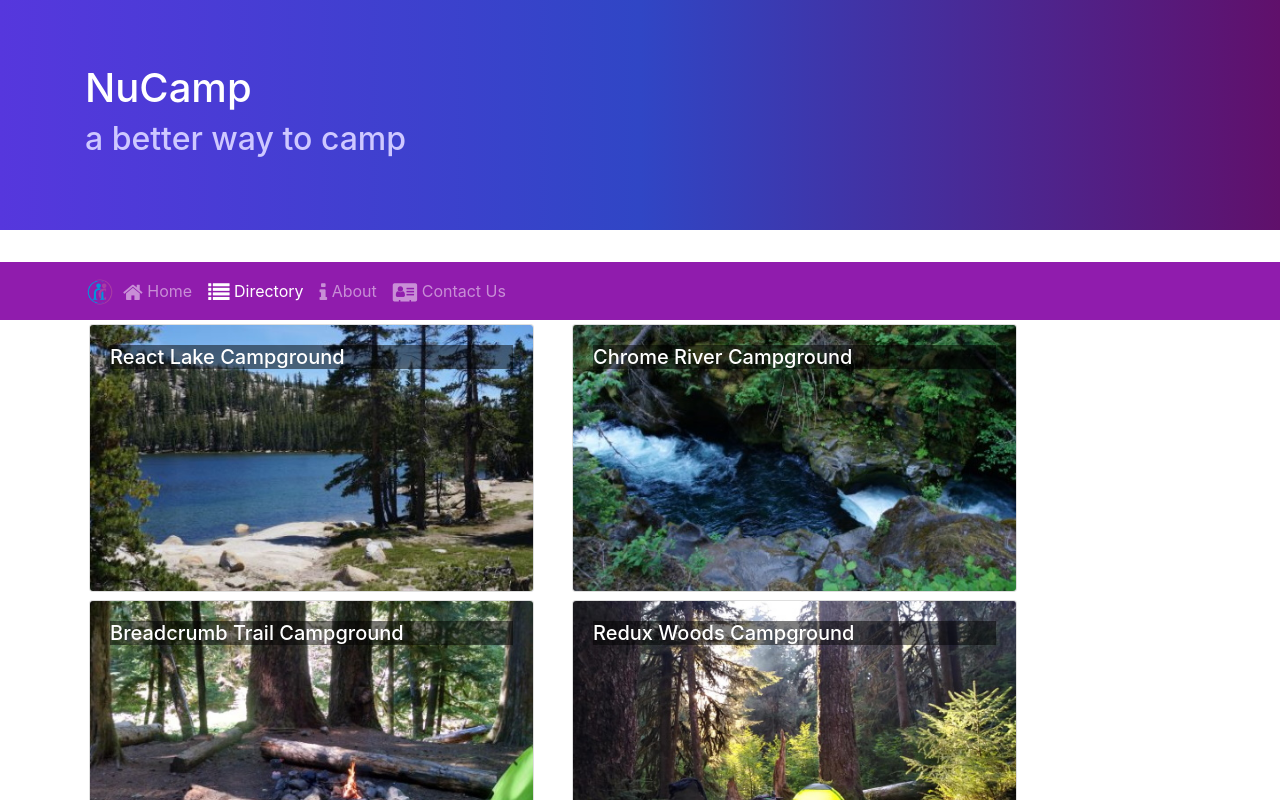
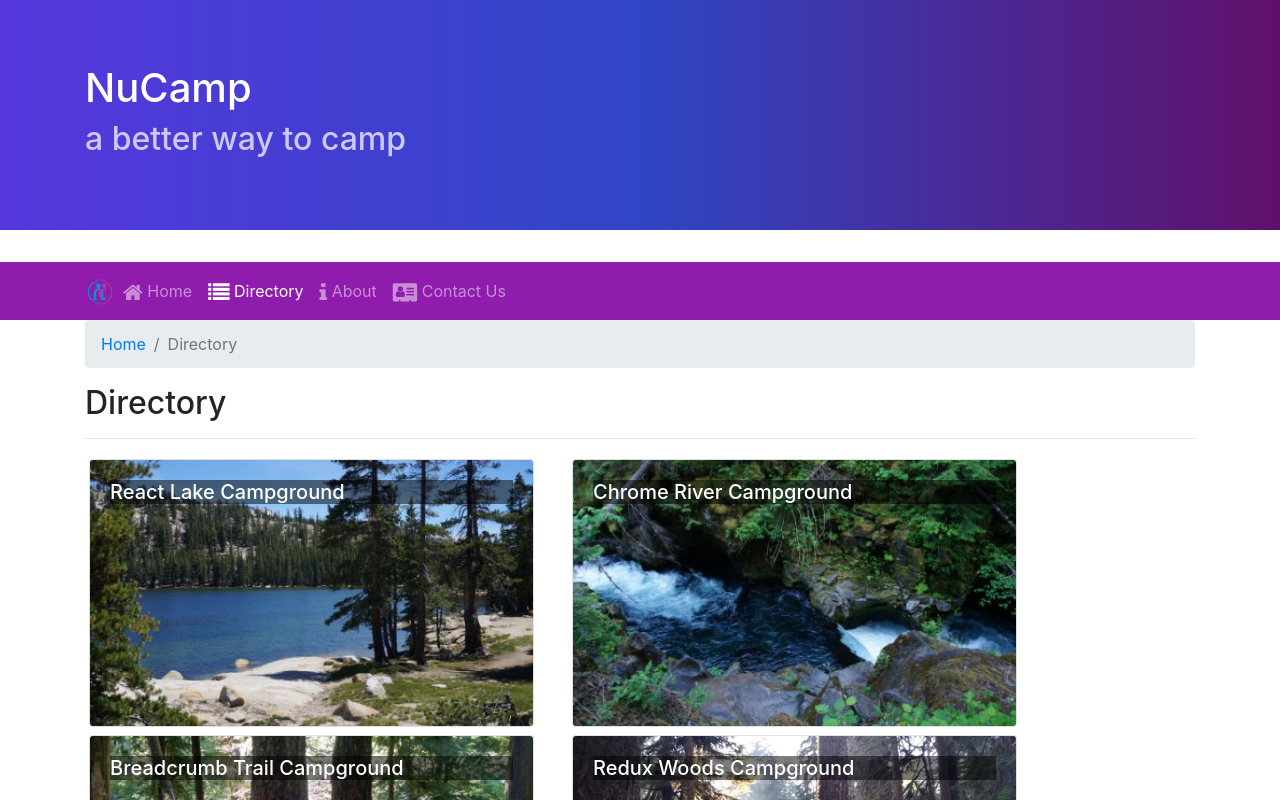
Before and after one commit to deepa/nucampsite, a React (Create React App) app: page /directory in a window 1280 px wide. Shown: the top 800 px of the page. Built offline with nearby package versions, Linux system fonts and the light colour scheme.

Commit message:
adding breadcrumbs

```diff
--- a/src/components/CampsiteInfoComponent.js
+++ b/src/components/CampsiteInfoComponent.js
@@ -1,5 +1,13 @@
 import React from 'react';
-import { Card, CardImg, CardText, CardBody, CardTitle } from 'reactstrap';
+import {
+  Card,
+  CardImg,
+  CardText,
+  CardBody,
+  Breadcrumb,
+  BreadcrumbItem
+} from 'reactstrap';
+import { Link } from 'react-router-dom';
 
 function RenderCampsite({ campsite }) {
   return (
@@ -7,7 +15,6 @@ function RenderCampsite({ campsite }) {
       <Card>
         <CardImg top src={campsite.image} alt={campsite.name} />
         <CardBody>
-          <CardTitle>{campsite.name}</CardTitle>
           <CardText>{campsite.description}</CardText>
         </CardBody>
       </Card>
@@ -46,6 +53,18 @@ function CampsiteInfo(props) {
     return (
       <div className='container'>
         <div className='row'>
+          <div className='col'>
+            <Breadcrumb>
+              <BreadcrumbItem>
+                <Link to='/directory'>Directory</Link>
+              </BreadcrumbItem>
+              <BreadcrumbItem active>{props.campsite.name}</BreadcrumbItem>
+            </Breadcrumb>
+            <h2>{props.campsite.name}</h2>
+            <hr />
+          </div>
+        </div>
+        <div className='row'>
           <RenderCampsite campsite={props.campsite} />
           <RenderComments comments={props.comments} />
         </div>
--- a/src/components/ContactComponent.js
+++ b/src/components/ContactComponent.js
@@ -1,9 +1,18 @@
 import React from 'react';
+import { Breadcrumb, BreadcrumbItem } from 'reactstrap';
+import { Link } from 'react-router-dom';
+
 function Contact(props) {
   return (
     <div className='container'>
       <div className='row'>
         <div className='col'>
+          <Breadcrumb>
+            <BreadcrumbItem>
+              <Link to='/home'>Home</Link>
+            </BreadcrumbItem>
+            <BreadcrumbItem active>Contact Us</BreadcrumbItem>
+          </Breadcrumb>
           <h2>Contact Us</h2>
           <hr />
         </div>
--- a/src/components/DirectoryComponent.js
+++ b/src/components/DirectoryComponent.js
@@ -1,6 +1,13 @@
 import React from 'react';
-import { Card, CardImg, CardImgOverlay, CardTitle } from 'reactstrap';
 import { Link } from 'react-router-dom';
+import {
+  Card,
+  CardImg,
+  CardImgOverlay,
+  CardTitle,
+  Breadcrumb,
+  BreadcrumbItem
+} from 'reactstrap';
 
 function RenderDirectoryItem({ campsite }) {
   return (
@@ -26,6 +33,18 @@ function Directory(props) {
 
   return (
     <div className='container'>
+      <div className='row'>
+        <div className='col'>
+          <Breadcrumb>
+            <BreadcrumbItem>
+              <Link to='/home'>Home</Link>
+            </BreadcrumbItem>
+            <BreadcrumbItem active>Directory</BreadcrumbItem>
+          </Breadcrumb>
+          <h2>Directory</h2>
+          <hr />
+        </div>
+      </div>
       <div className='row'>{directory}</div>
     </div>
   );
```
